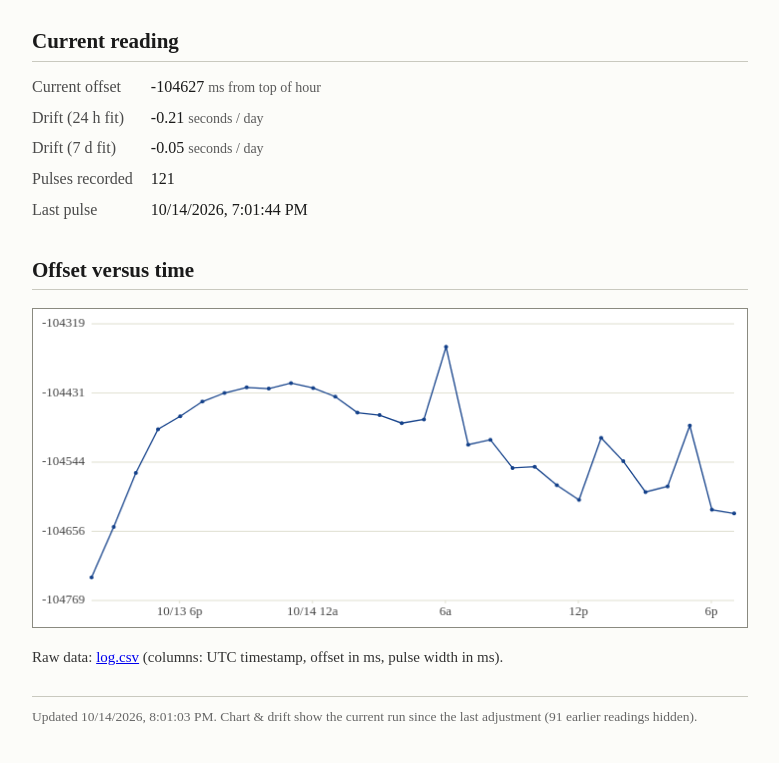
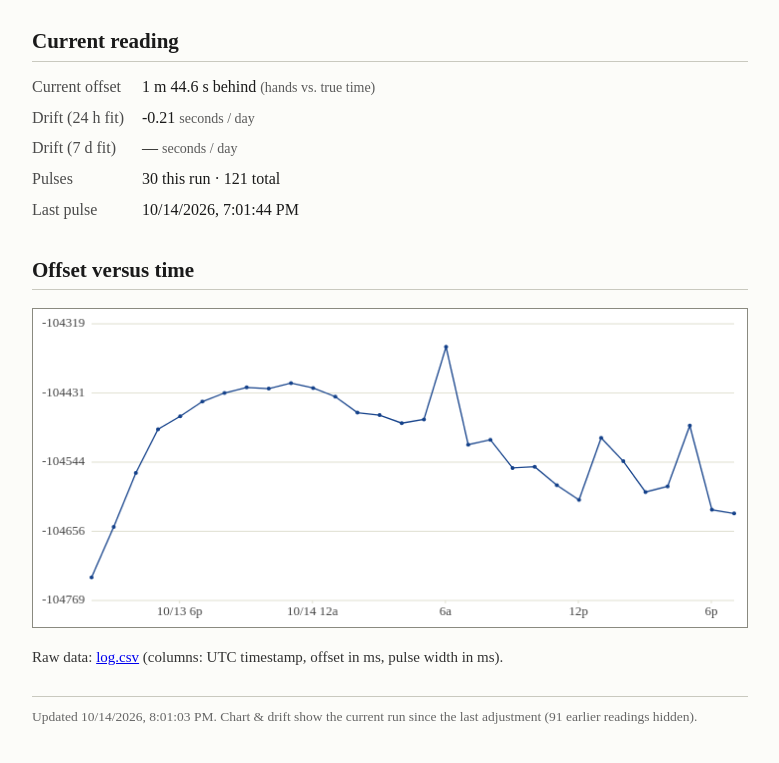
Before and after one commit to W1JGC/master-clock-monitor, a plain HTML site: page index.html in a window 1280 px wide. Shown: the part 69-832 px from the top of the page, without its empty margins (250-1029 px from the left). Drawn offline with Linux system fonts and the light colour scheme.

Commit message:
fix(dash): readable offset, gate drift fits to filled windows, pulses show current run + total

```diff
--- a/index.html
+++ b/index.html
@@ -36,10 +36,10 @@ footer{font-size:13.5px;color:#666;margin-top:26px;border-top:1px solid var(--ru
 
 <h2>Current reading</h2>
 <table class="read">
-  <tr><th>Current offset</th><td><span id="cur">&mdash;</span> <span class="u">ms from top of hour</span></td></tr>
+  <tr><th>Current offset</th><td><span id="cur">&mdash;</span> <span class="u">(hands vs. true time)</span></td></tr>
   <tr><th>Drift (24&nbsp;h fit)</th><td><span id="d24">&mdash;</span> <span class="u">seconds / day</span></td></tr>
   <tr><th>Drift (7&nbsp;d fit)</th><td><span id="d7">&mdash;</span> <span class="u">seconds / day</span></td></tr>
-  <tr><th>Pulses recorded</th><td><span id="n">&mdash;</span></td></tr>
+  <tr><th>Pulses</th><td><span id="n">&mdash;</span></td></tr>
   <tr><th>Last pulse</th><td><span id="last">&mdash;</span></td></tr>
 </table>
 
@@ -91,9 +91,13 @@ function latestSegment(rows){
   return rows.slice(start);
 }
 
-function driftSecPerDay(rows, sinceMs){
+function driftSecPerDay(rows, sinceMs, windowMs){
   const pts = rows.filter(r=>r.t>=sinceMs);
   if (pts.length < 2) return null;
+  // A "24 h"/"7 d" fit only means something once that window is actually filled.
+  // Otherwise it's the same short run wearing a misleading label, and one early
+  // point (e.g. the post-adjustment transient) swings it — show "—" instead.
+  if (windowMs && (pts[pts.length-1].t - pts[0].t) < 0.6*windowMs) return null;
   let n=pts.length, sx=0, sy=0, sxx=0, sxy=0;
   const x0 = pts[0].t;
   for (const r of pts){ const x=r.t-x0, y=r.off; sx+=x; sy+=y; sxx+=x*x; sxy+=x*y; }
@@ -104,6 +108,12 @@ function driftSecPerDay(rows, sinceMs){
 }
 
 function fmt(v, dp){ return (v>=0?"+":"") + v.toFixed(dp); }
+// Position offset in readable form: +ve = pulse early = clock ahead; -ve = behind.
+function fmtOffset(ms){
+  const ahead = ms > 0;
+  let s = Math.abs(ms)/1000; const m = Math.floor(s/60); s -= m*60;
+  return (m>0 ? m+" m " : "") + s.toFixed(1) + " s " + (ahead ? "ahead" : "behind");
+}
 function setVal(id, v, dp){
   const el = document.getElementById(id);
   if (v===null){ el.textContent="—"; return; }
@@ -167,15 +177,16 @@ async function refresh(){
     const rows = parseCSV(await r.text());
     const seg = latestSegment(rows);   // current run since the last adjustment
     const now = Date.now();
-    document.getElementById("n").textContent = rows.length;
+    document.getElementById("n").textContent =
+      seg.length + " this run" + (rows.length>seg.length ? " · " + rows.length + " total" : "");
     if (seg.length){
       const last = seg[seg.length-1];
-      setVal("cur", last.off, 0);
+      document.getElementById("cur").textContent = fmtOffset(last.off);
       document.getElementById("last").textContent = new Date(last.t).toLocaleString();
     }
-    // Drift fit is per-segment: a fit spanning an adjustment step is meaningless.
-    setVal("d24", driftSecPerDay(seg, now-24*MS_HOUR), 2);
-    setVal("d7",  driftSecPerDay(seg, now-7*24*MS_HOUR), 2);
+    // Drift fit is per-segment, and each fit only shows once its window is filled.
+    setVal("d24", driftSecPerDay(seg, now-24*MS_HOUR, 24*MS_HOUR), 2);
+    setVal("d7",  driftSecPerDay(seg, now-7*24*MS_HOUR, 7*24*MS_HOUR), 2);
     drawChart(seg);
     const hidden = rows.length - seg.length;
     document.getElementById("foot").textContent = "Updated " + new Date().toLocaleString() + "."
```
